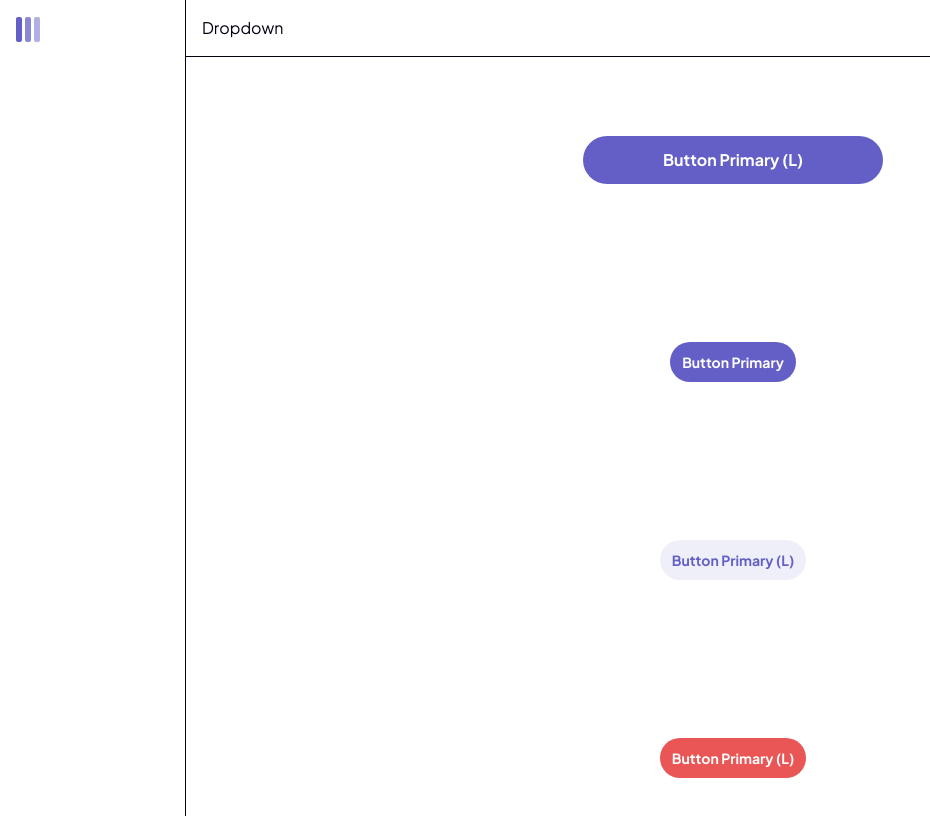
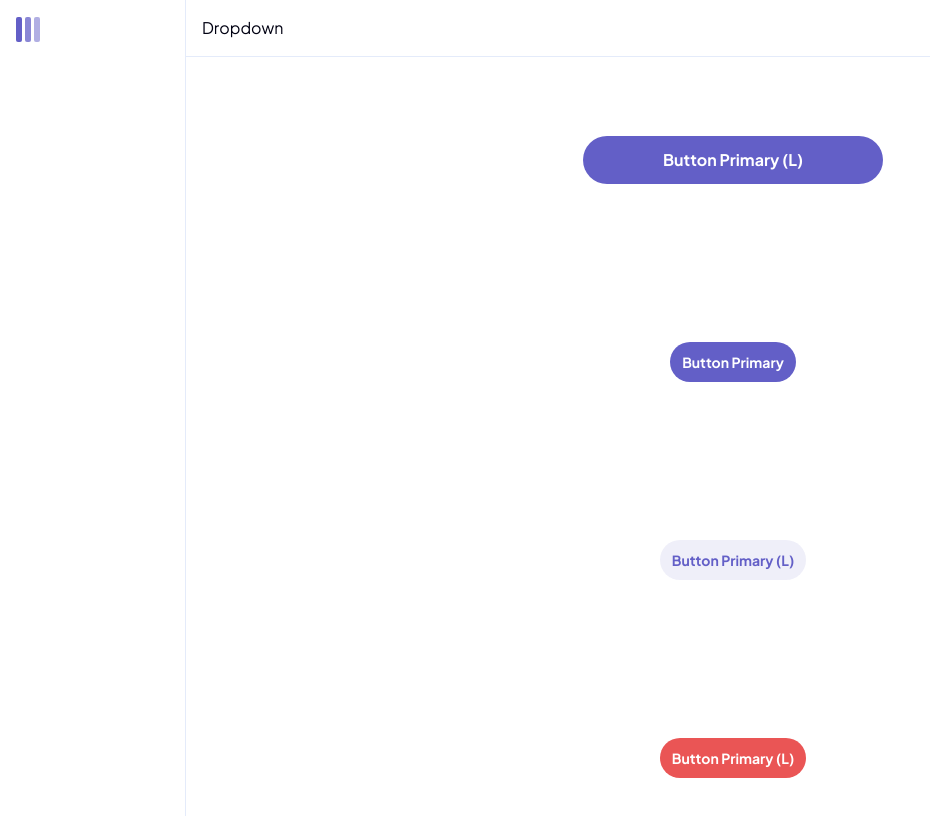
Before and after one commit to drosbros/kanban-task-management-app, a Next.js app in the folder client/: page / in a window 1280 px wide. Shown: the top 816 px of the page, without its empty margins (0-930 px from the left). Built offline with nearby package versions, Linux system fonts and the light colour scheme.

Commit message:
fix: add # to color

```diff
--- a/client/tailwind.config.ts
+++ b/client/tailwind.config.ts
@@ -1,6 +1,7 @@
 import type { Config } from 'tailwindcss'
 
 const config: Config = {
+  darkMode: 'class',
   content: [
     './src/pages/**/*.{js,ts,jsx,tsx,mdx}',
     './src/components/**/*.{js,ts,jsx,tsx,mdx}',
@@ -26,7 +27,7 @@ const config: Config = {
       },
       lines: {
         dark: '#3E3F4E',
-        light: 'E4EBFA',
+        light: '#E4EBFA',
       },
     },
     extend: {
```
